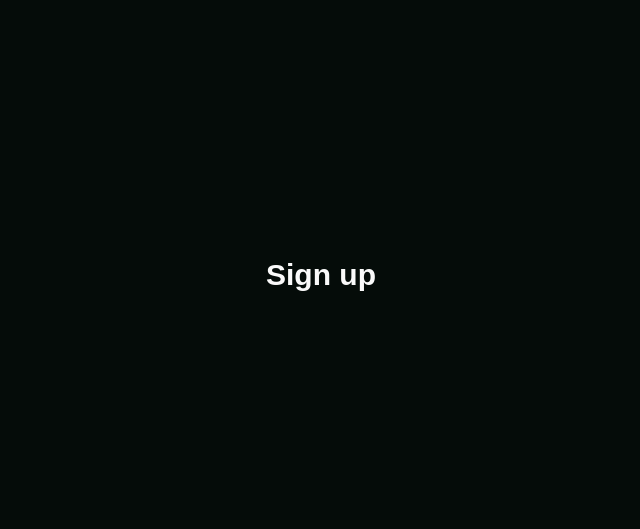
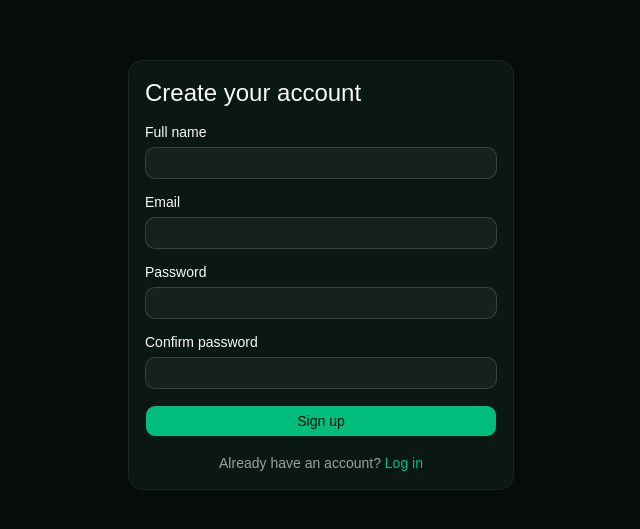
Before and after one commit to shehabhany4/devpath-ai, a React (Vite) app: page /signup in a window 1280 px wide. Shown: the part 125-654 px from the top of the page, without its empty margins (319-959 px from the left). Built offline with nearby package versions, Linux system fonts and the light colour scheme.

Commit message:
feat(auth): add signup form with Zod validation

```diff
--- a/src/features/auth/SignupPage.tsx
+++ b/src/features/auth/SignupPage.tsx
@@ -1,7 +1,85 @@
+import { useForm } from 'react-hook-form'
+import { zodResolver } from '@hookform/resolvers/zod'
+import { Link } from 'react-router-dom'
+import { Button } from '@/components/ui/button'
+import { Input } from '@/components/ui/input'
+import { Label } from '@/components/ui/label'
+import { Card, CardContent, CardHeader, CardTitle } from '@/components/ui/card'
+import { signupSchema, type SignupValues } from './schemas'
+
 export function SignupPage() {
+  const {
+    register,
+    handleSubmit,
+    formState: { errors, isSubmitting },
+  } = useForm<SignupValues>({
+    resolver: zodResolver(signupSchema),
+  })
+
+  async function onSubmit(values: SignupValues) {
+    // مؤقتًا: هنوصّلها بـ Supabase بعد كده
+    console.log(values)
+  }
+
   return (
-    <main className="flex min-h-screen items-center justify-center">
-      <h1 className="text-3xl font-bold">Sign up</h1>
+    <main className="flex min-h-screen items-center justify-center px-6">
+      <Card className="w-full max-w-sm">
+        <CardHeader>
+          <CardTitle className="text-2xl">Create your account</CardTitle>
+        </CardHeader>
+        <CardContent>
+          <form onSubmit={handleSubmit(onSubmit)} className="space-y-4">
+            <div className="space-y-2">
+              <Label htmlFor="fullName">Full name</Label>
+              <Input id="fullName" {...register('fullName')} />
+              {errors.fullName && (
+                <p className="text-destructive text-sm">{errors.fullName.message}</p>
+              )}
+            </div>
+
+            <div className="space-y-2">
+              <Label htmlFor="email">Email</Label>
+              <Input id="email" type="email" {...register('email')} />
+              {errors.email && (
+                <p className="text-destructive text-sm">{errors.email.message}</p>
+              )}
+            </div>
+
+            <div className="space-y-2">
+              <Label htmlFor="password">Password</Label>
+              <Input id="password" type="password" {...register('password')} />
+              {errors.password && (
+                <p className="text-destructive text-sm">{errors.password.message}</p>
+              )}
+            </div>
+
+            <div className="space-y-2">
+              <Label htmlFor="confirmPassword">Confirm password</Label>
+              <Input
+                id="confirmPassword"
+                type="password"
+                {...register('confirmPassword')}
+              />
+              {errors.confirmPassword && (
+                <p className="text-destructive text-sm">
+                  {errors.confirmPassword.message}
+                </p>
+              )}
+            </div>
+
+            <Button type="submit" className="w-full" disabled={isSubmitting}>
+              {isSubmitting ? 'Creating account...' : 'Sign up'}
+            </Button>
+          </form>
+
+          <p className="text-muted-foreground mt-4 text-center text-sm">
+            Already have an account?{' '}
+            <Link to="/login" className="text-primary hover:underline">
+              Log in
+            </Link>
+          </p>
+        </CardContent>
+      </Card>
     </main>
   )
 }
--- a/src/features/auth/schemas.ts
+++ b/src/features/auth/schemas.ts
@@ -6,3 +6,17 @@ export const loginSchema = z.object({
 })
 
 export type LoginValues = z.infer<typeof loginSchema>
+
+export const signupSchema = z
+  .object({
+    fullName: z.string().min(2, 'Name must be at least 2 characters'),
+    email: z.string().email('Please enter a valid email'),
+    password: z.string().min(8, 'Password must be at least 8 characters'),
+    confirmPassword: z.string(),
+  })
+  .refine((data) => data.password === data.confirmPassword, {
+    message: 'Passwords do not match',
+    path: ['confirmPassword'],
+  })
+
+export type SignupValues = z.infer<typeof signupSchema>
```
